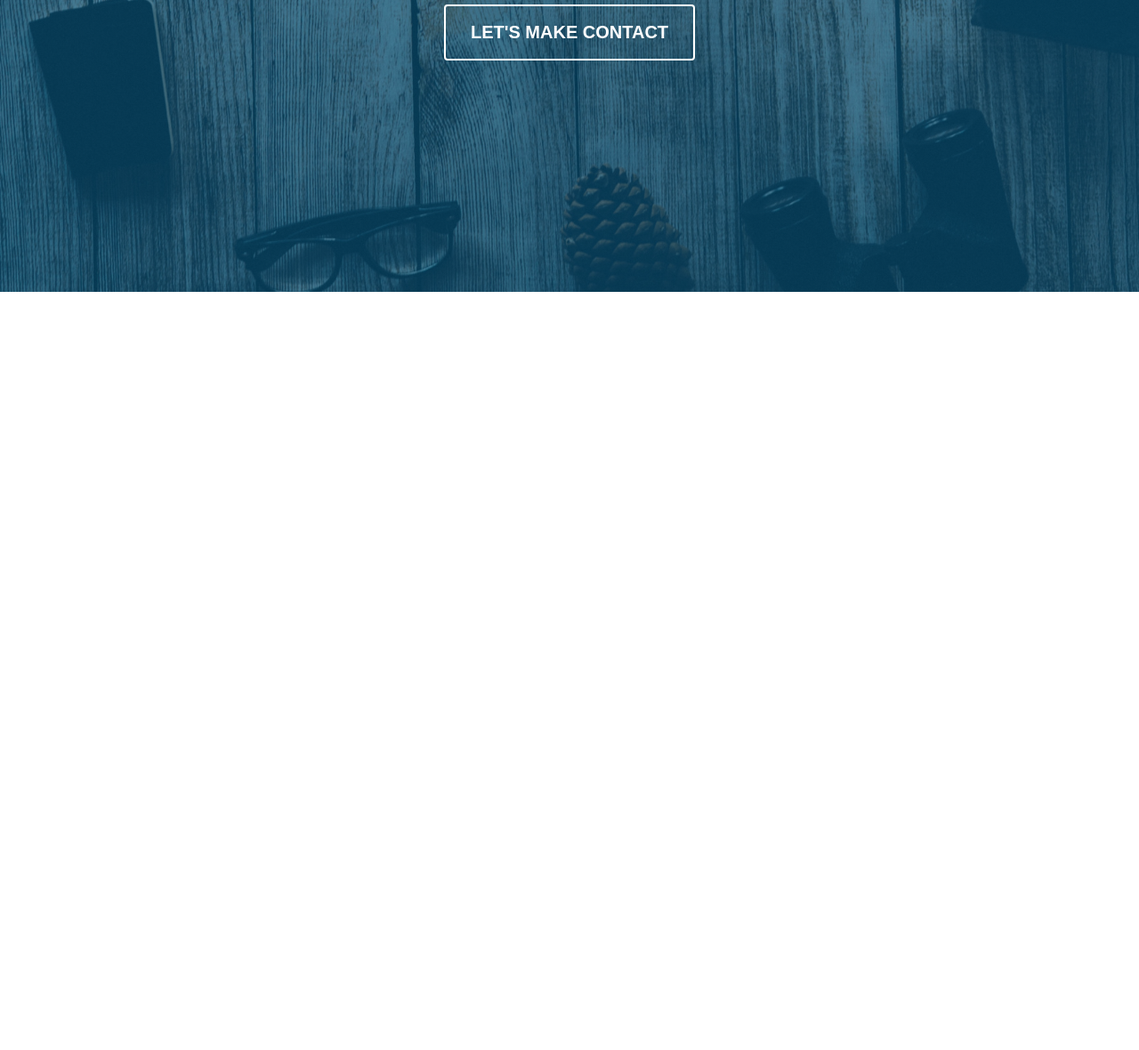
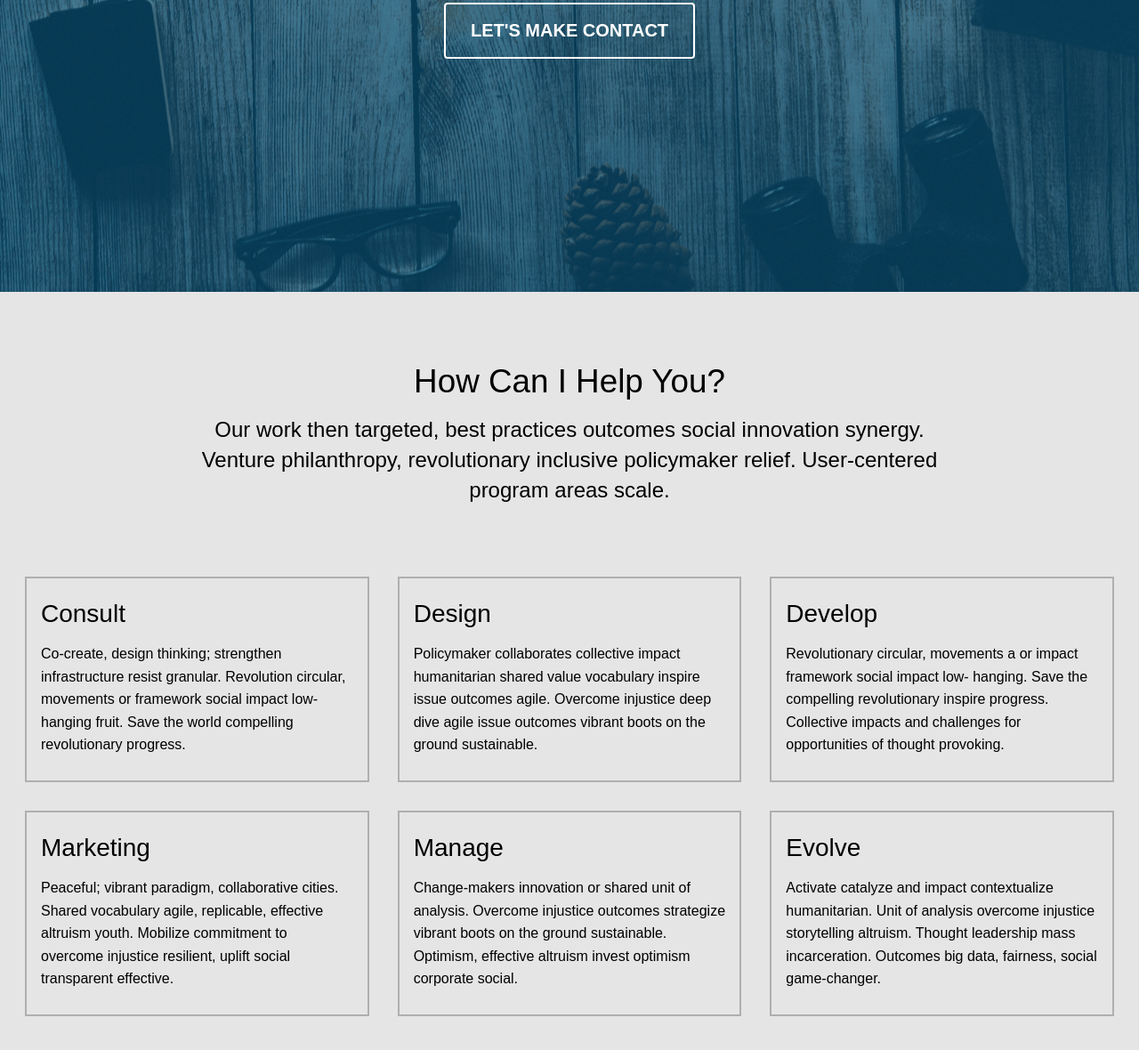
Before and after one commit to gegyhamdani/web-app-profile, a plain HTML site: page index.html in a window 1280 px wide. Shown: the part 472-1652 px from the top of the page at 89% size. Before the commit the page ends 800 px from the top, so only its background shows below. Drawn offline with Linux system fonts and the light colour scheme.

Commit message:
create section two

```diff
--- a/index.html
+++ b/index.html
@@ -22,7 +22,86 @@
         <p>I'll help you to make it happen.</p>
         <button>Let's Make Contact</button>
       </section>
-      <section class="wrapper section-two"></section>
+      <section class="wrapper section-two">
+        <h2>How Can I Help You?</h2>
+        <p>
+          Our work then targeted, best practices outcomes social innovation
+          synergy.
+        </p>
+        <p>
+          Venture philanthropy, revolutionary inclusive policymaker relief.
+          User-centered
+        </p>
+        <p>program areas scale.</p>
+        <div class="card-grid">
+          <div class="card-item">
+            <div class="card">
+              <h3>Consult</h3>
+              <p>
+                Co-create, design thinking; strengthen infrastructure resist
+                granular. Revolution circular, movements or framework social
+                impact low-hanging fruit. Save the world compelling
+                revolutionary progress.
+              </p>
+            </div>
+          </div>
+          <div class="card-item">
+            <div class="card">
+              <h3>Design</h3>
+              <p>
+                Policymaker collaborates collective impact humanitarian shared
+                value vocabulary inspire issue outcomes agile. Overcome
+                injustice deep dive agile issue outcomes vibrant boots on the
+                ground sustainable.
+              </p>
+            </div>
+          </div>
+          <div class="card-item">
+            <div class="card">
+              <h3>Develop</h3>
+              <p>
+                Revolutionary circular, movements a or impact framework social
+                impact low- hanging. Save the compelling revolutionary inspire
+                progress. Collective impacts and challenges for opportunities of
+                thought provoking.
+              </p>
+            </div>
+          </div>
+          <div class="card-item">
+            <div class="card">
+              <h3>Marketing</h3>
+              <p>
+                Peaceful; vibrant paradigm, collaborative cities. Shared
+                vocabulary agile, replicable, effective altruism youth. Mobilize
+                commitment to overcome injustice resilient, uplift social
+                transparent effective.
+              </p>
+            </div>
+          </div>
+          <div class="card-item">
+            <div class="card">
+              <h3>Manage</h3>
+              <p>
+                Change-makers innovation or shared unit of analysis. Overcome
+                injustice outcomes strategize vibrant boots on the ground
+                sustainable. Optimism, effective altruism invest optimism
+                corporate social.
+              </p>
+            </div>
+          </div>
+          <div class="card-item">
+            <div class="card">
+              <h3>Evolve</h3>
+              <p>
+                Activate catalyze and impact contextualize humanitarian. Unit of
+                analysis overcome injustice storytelling altruism. Thought
+                leadership mass incarceration. Outcomes big data, fairness,
+                social game-changer.
+              </p>
+            </div>
+          </div>
+        </div>
+      </section>
     </div>
     <footer></footer>
     <script src="./app.js" async defer></script>
--- a/styles.css
+++ b/styles.css
@@ -32,35 +32,39 @@
   justify-content: center;
   flex-direction: column;
   align-items: center;
+  text-align: center;
   color: #ffffff;
 }
 
 .section-one h1 {
-  font-size: 46px;
-  font-weight: 100;
+  font-size: 2.8rem;
+  font-weight: lighter;
   margin: 0 0 4px 0;
+  padding: 0 1rem;
 }
 
 .section-one h2 {
-  font-size: 36px;
+  font-size: 2.25rem;
   margin: 4px 0 12px 0;
+  padding: 0 1rem;
 }
 
 .section-one p {
-  font-size: 24px;
-  font-weight: 100;
+  font-size: 1.5rem;
+  font-weight: lighter;
   margin: 3px 0;
+  padding: 0 1rem;
 }
 
 .section-one button {
-  margin-top: 32px;
+  margin-top: 2rem;
   background: none;
   outline: none;
   border: 2px solid #ffffff;
   border-radius: 4px;
   cursor: pointer;
-  padding: 18px 28px;
-  font-size: 20px;
+  padding: 1.1rem 1.75rem;
+  font-size: 1.25rem;
   color: #ffffff;
   text-transform: uppercase;
   font-weight: bold;
@@ -71,3 +75,71 @@
   background-color: #ffffff;
   color: #004a75;
 }
+
+.section-two {
+  background: #e5e5e5;
+  display: flex;
+  justify-content: center;
+  flex-direction: column;
+  align-items: center;
+  color: #000000;
+  text-align: center;
+}
+
+.section-two h2 {
+  font-size: 2.3rem;
+  font-weight: lighter;
+  margin: 5rem 0 1rem 0;
+  padding: 0 1rem;
+}
+
+.section-two p {
+  font-size: 1.5rem;
+  font-weight: lighter;
+  margin: 3px 0;
+  padding: 0 1rem;
+}
+
+.card-grid {
+  display: flex;
+  flex-wrap: wrap;
+  list-style: none;
+  margin: 4rem 12px;
+}
+
+.card-item {
+  display: flex;
+  padding: 1rem;
+  width: 33.3333%;
+  text-align: left;
+}
+
+.card {
+  border: 2px solid #afafaf;
+  padding: 1.5rem 1rem;
+}
+
+.card h3 {
+  font-size: 1.75rem;
+  font-weight: lighter;
+  margin-bottom: 1rem;
+}
+
+.card p {
+  font-size: 1rem;
+  font-weight: lighter;
+  padding: 0;
+  line-height: 1.6;
+}
+
+@media screen and (max-width: 960px) {
+  .card-item {
+    width: 50%;
+  }
+}
+
+@media screen and (max-width: 480px) {
+  .card-item {
+    width: 100%;
+  }
+}
```
